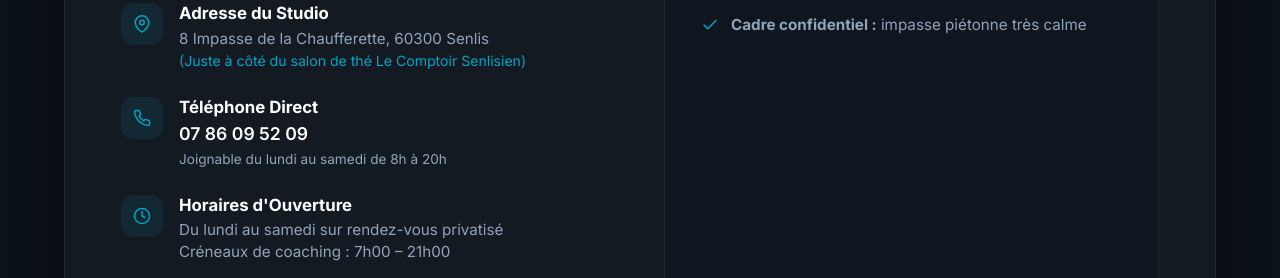
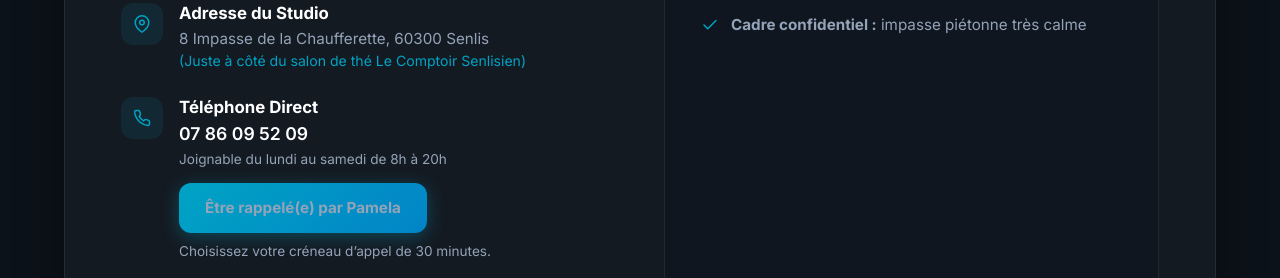
Before and after one commit to contactstudiocoaching-cyber/studiocoachingsenlis, a plain HTML site: page index.html in a window 1280 px wide. Shown: the part 7440-7718 px from the top of the page. Drawn offline with Linux system fonts and the light colour scheme.

Commit message:
Add Pamela Calendly callback button to homepage

```diff
--- a/index.html
+++ b/index.html
@@ -2874,6 +2874,10 @@
                   <a href="tel:0786095209" style="color: var(--text-main); font-weight: 600; font-size: 1.1rem;">07 86 09 52 09</a><br>
                   <span style="font-size: 0.85rem; color: var(--text-muted);">Joignable du lundi au samedi de 8h à 20h</span>
                 </p>
+                <div style="margin-top: 12px;">
+                  <a href="https://calendly.com/bougoinpamela/appel-de-30-min" target="_blank" rel="noopener" class="btn btn-primary" aria-label="Choisir un créneau d’appel de 30 minutes avec Pamela">Être rappelé(e) par Pamela</a>
+                  <p style="font-size: 0.85rem; color: var(--text-muted); margin-top: 8px;">Choisissez votre créneau d’appel de 30 minutes.</p>
+                </div>
               </div>
             </div>
 
```
